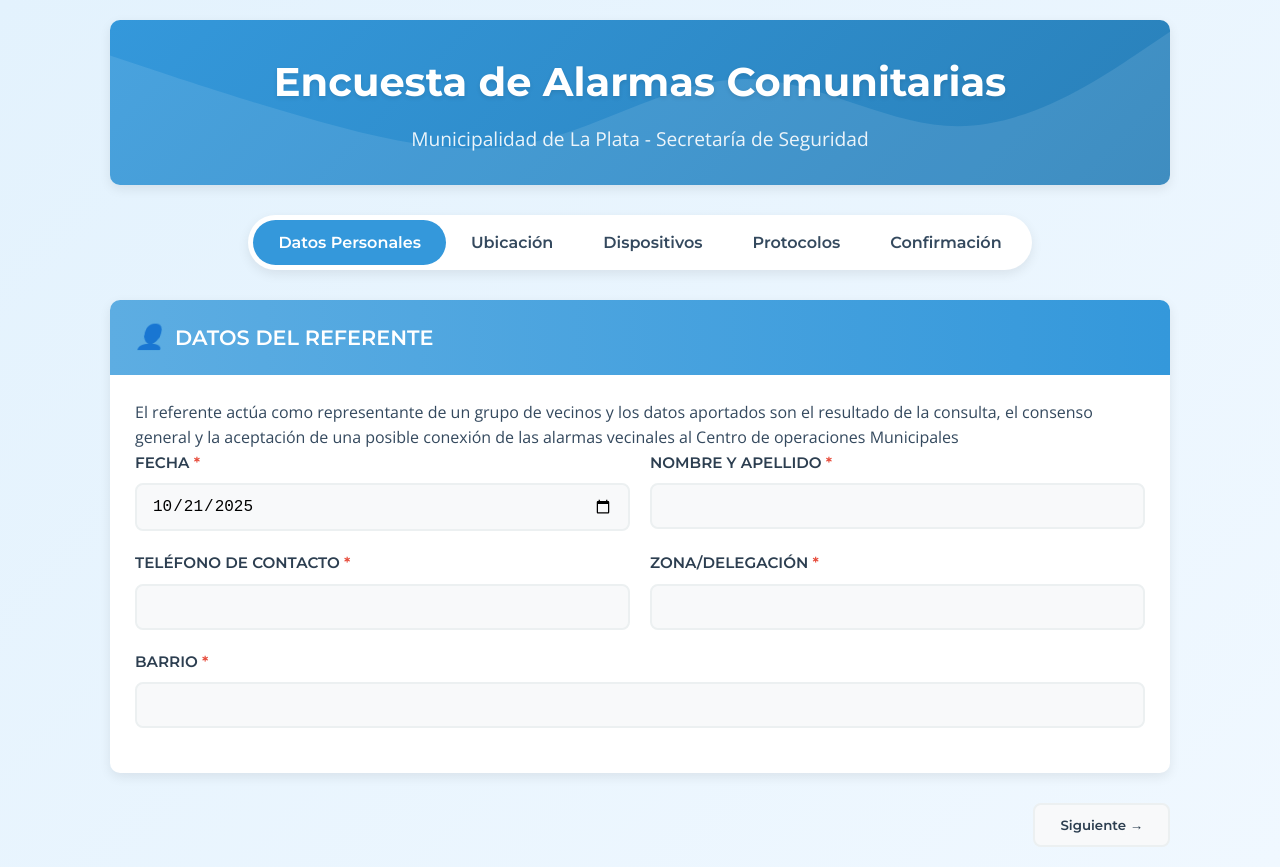
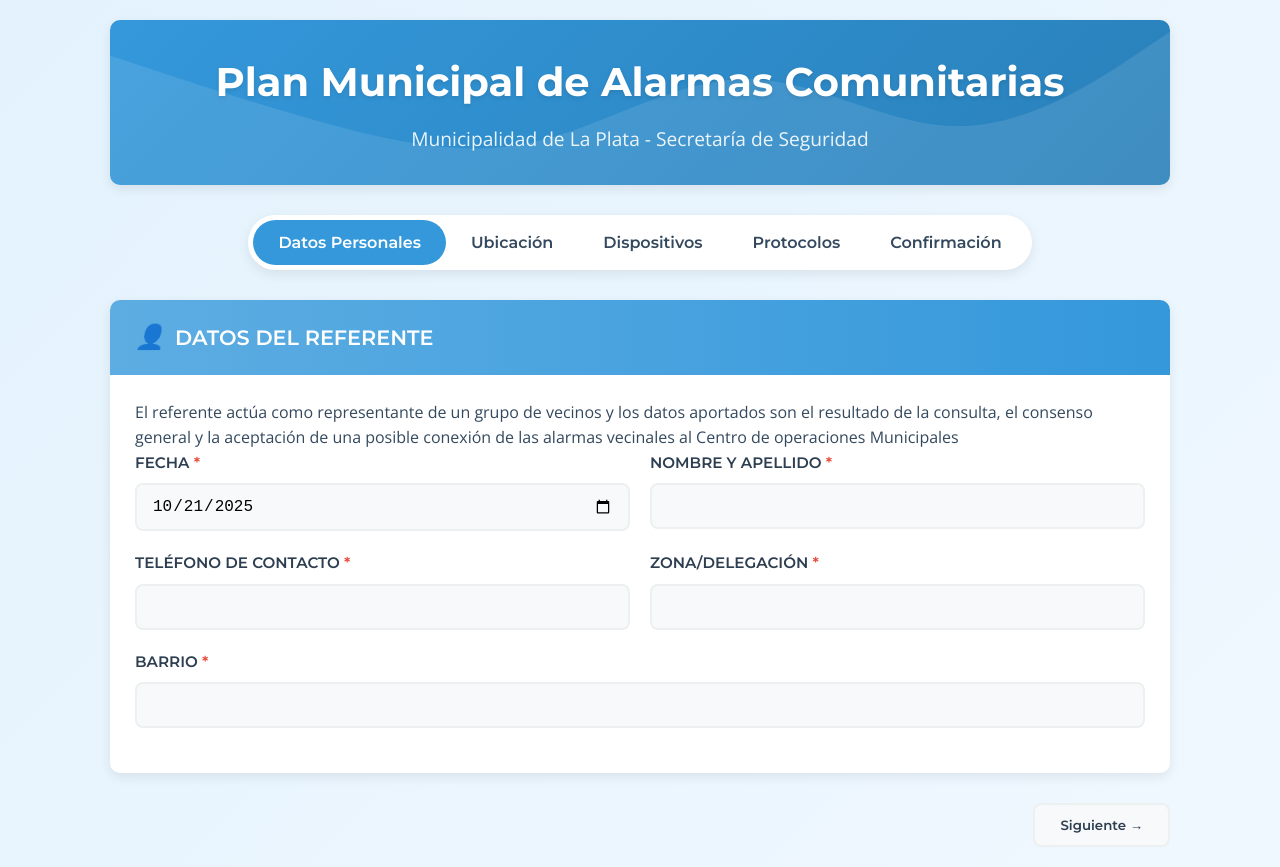
Before and after one commit to Javiergar900/encuesta-alarmas, a plain HTML site: page index.html in a window 1280 px wide. Drawn offline with nearby package versions, Linux system fonts and the light colour scheme.

Commit message:
Update index.html

```diff
--- a/index.html
+++ b/index.html
@@ -393,7 +393,7 @@
 <body>
     <div class="container">
         <header>
-            <h1>Encuesta de Alarmas Comunitarias</h1>
+            <h1>Plan Municipal de Alarmas Comunitarias</h1>
             <p>Municipalidad de La Plata - Secretaría de Seguridad</p>
         </header>
 
```
